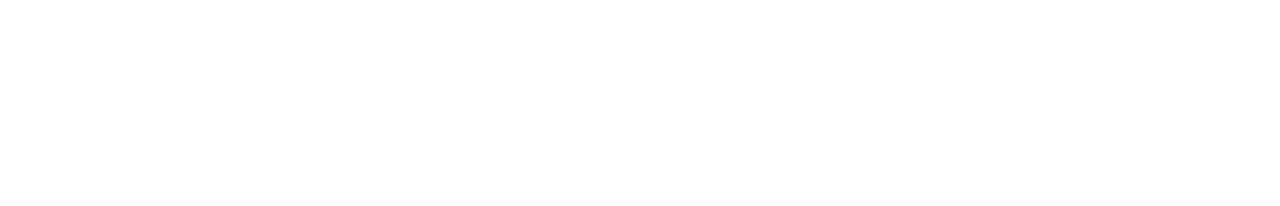
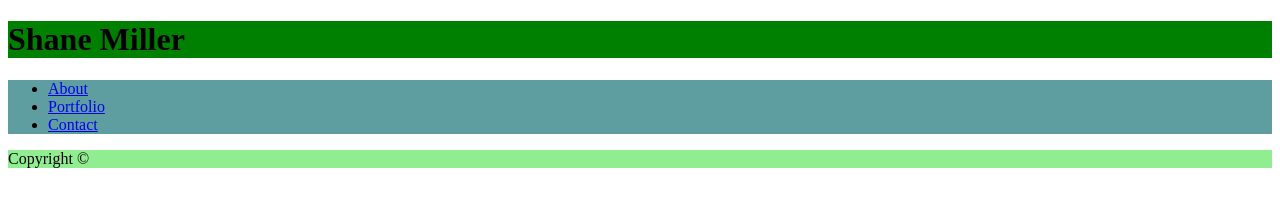
Before and after one commit to SageDragon/Basic-Portfolio, a plain HTML site: page contact.html in a window 1280 px wide. Drawn offline with Linux system fonts and the light colour scheme.

Commit message:
ste up basic blocking for styling

```diff
--- a/assets/css/style.css
+++ b/assets/css/style.css
@@ -0,0 +1,16 @@
+h1{
+    background-color: green;
+}
+
+nav {
+    background-color: cadetblue;
+}
+
+footer {
+    background-color: lightgreen
+}
+
+#mypic {
+    width: 152px;
+    height: 187px;
+}
--- a/contact.html
+++ b/contact.html
@@ -0,0 +1,30 @@
+<!DOCTYPE html>
+<html lang="en">
+<head>
+	<meta charset="UTF-8">
+	<meta name="viewport" content="width=device-width, initial-scale=1.0">
+	<meta http-equiv="X-UA-Compatible" content="ie=edge">
+	<link rel="stylesheet" type="text/css" href="assets/css/style.css">
+	<title>Shane Miller Portfolio</title>
+
+</head>
+<body>
+	<Header>
+		<h1>Shane Miller</h1>
+
+		<nav>
+		  <ul>
+			<li><a href="#">About</a></li>
+			<li><a href="#">Portfolio</a></li>
+			<li><a href="#">Contact</a></li>
+		  </ul>
+		</nav>
+
+	</Header>
+
+	<footer>
+		<p>Copyright &#169;</p>
+	</footer>
+
+</body>
+</html>
```
Also changed, not shown: index.html (+6 -2 lines).
